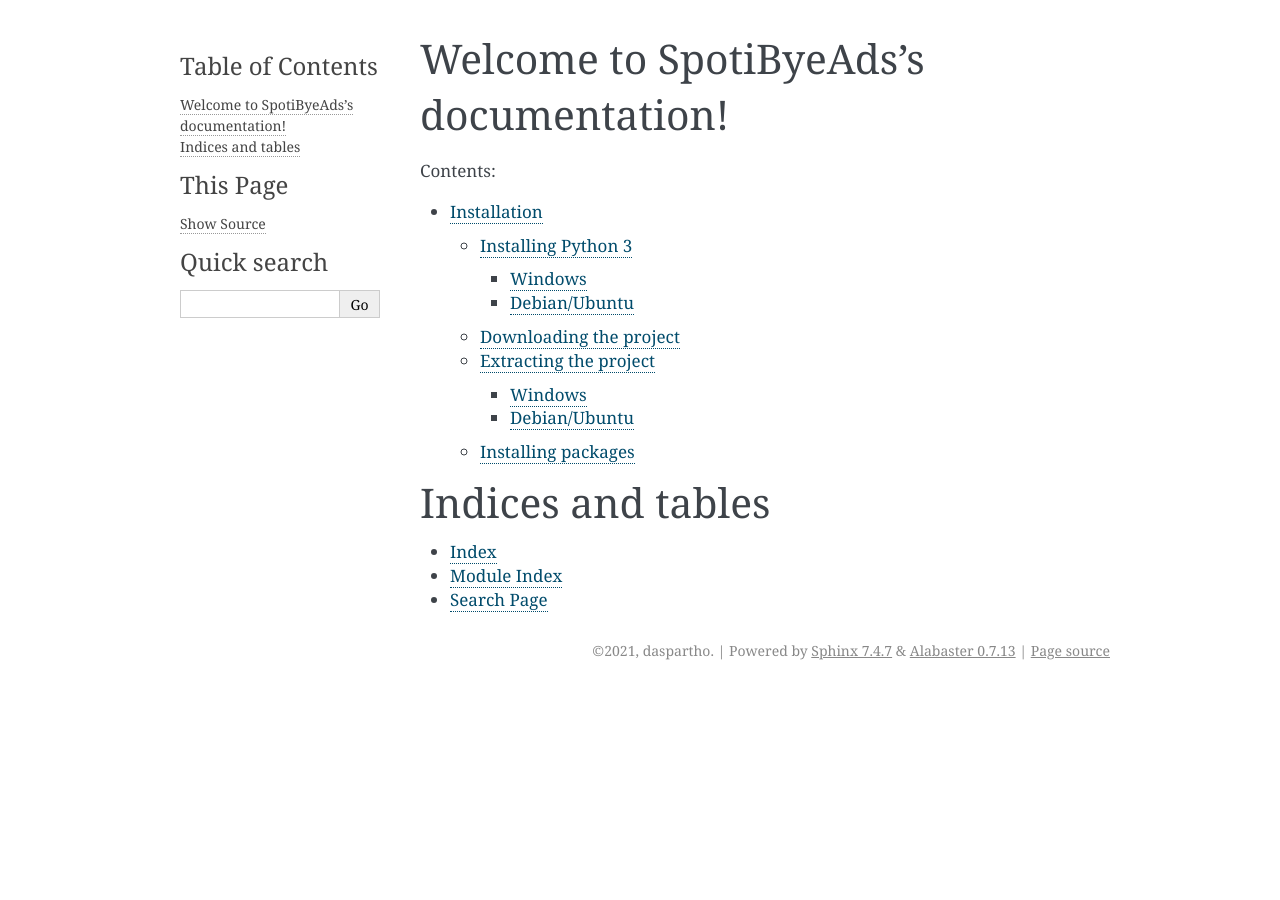
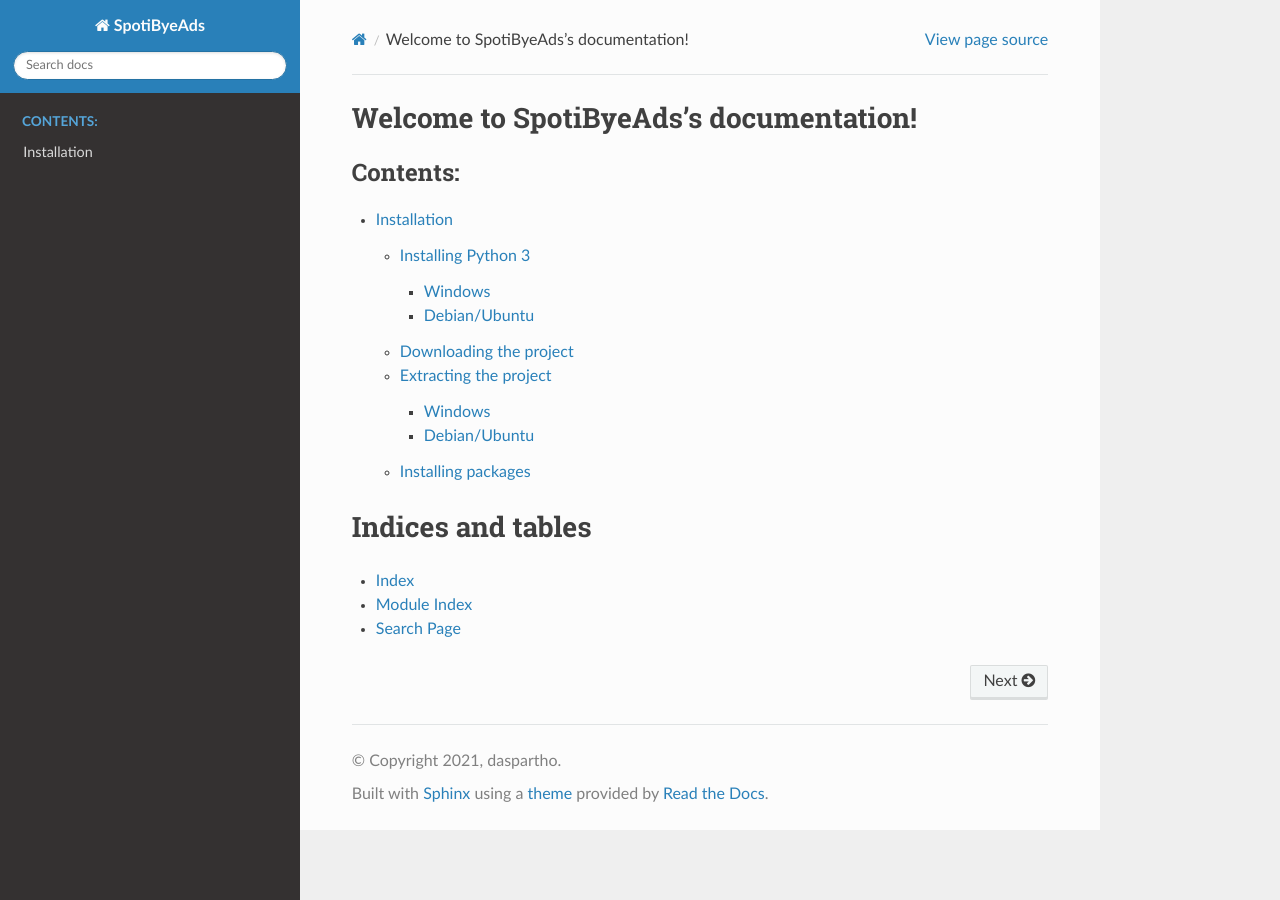
Before and after one commit to airD173/SpotiByeAds-Docs, a Sphinx documentation site: the page built from source/index.rst, in a window 1280 px wide. Built offline with Sphinx 7.4.7 and the Read the Docs theme 2.0.0, drawn with Linux system fonts in a browser that asks for light colours.

Commit message:
Tried RTD theme

```diff
--- a/requirements.txt
+++ b/requirements.txt
@@ -21,6 +21,7 @@
 requests==2.26.0
 snowballstemmer==2.1.0
 Sphinx==4.1.2
+sphinx-rtd-theme==0.5.2
 sphinxcontrib-applehelp==1.0.2
 sphinxcontrib-devhelp==1.0.2
 sphinxcontrib-htmlhelp==2.0.0
--- a/source/conf.py
+++ b/source/conf.py
@@ -43,7 +43,7 @@
 # The theme to use for HTML and HTML Help pages.  See the documentation for
 # a list of builtin themes.
 #
-html_theme = 'alabaster'
+html_theme = 'sphinx_rtd_theme'
 
 # Add any paths that contain custom static files (such as style sheets) here,
 # relative to this directory. They are copied after the builtin static files,
```
Also changed, not shown: other parts of requirements.txt (+1 -1 lines).
